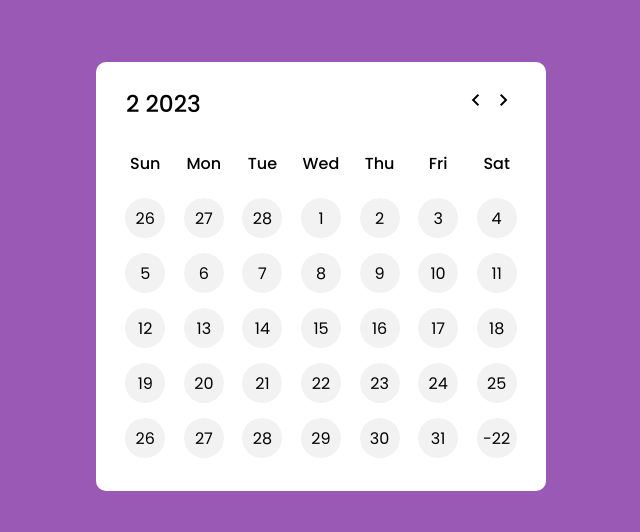
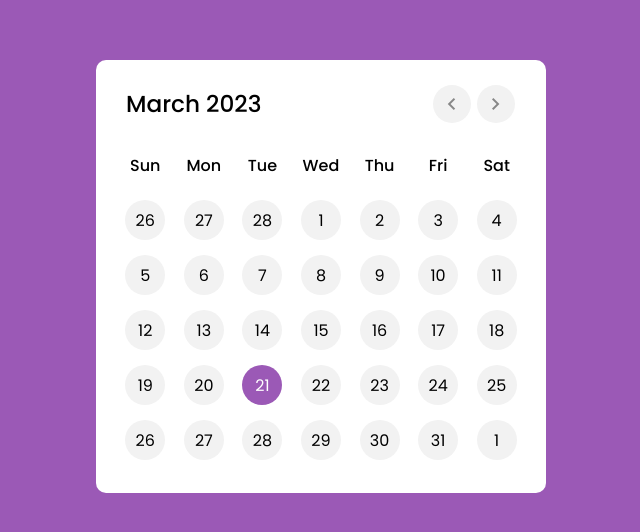
Before and after one commit to lamalex1/Calendar, a plain HTML site: page index.html in a window 1280 px wide. Shown: the part 124-656 px from the top of the page, without its empty margins (319-959 px from the left). Drawn offline with nearby package versions, Linux system fonts and the light colour scheme.

Commit message:
Commit 2

```diff
--- a/script.js
+++ b/script.js
@@ -1,7 +1,6 @@
-console.log("loaded script")
-const currentDate = document.querySelector(".current-date"),
-daysTag = document.querySelector(".days"),
-prevNextIcon = document.querySelectorAll(".icon span");
+const currentDate = document.querySelector(".current-date");
+daysTag = document.querySelector(".days");
+prevNextIcon = document.querySelectorAll(".icons span");
 
 let date = new Date(),
 currYear = date.getFullYear(),
@@ -13,25 +12,25 @@ const months = ["January", "February", "March","April","May","June","July",
 const renderCalendar = () => {
     let firstDayofMonth = new Date(currYear, currMonth, 1).getDay(),
     lastDateofMonth = new Date(currYear, currMonth + 1, 0).getDate(),
-    lastDayofMonth = new Date(currYear, currMonth, lastDateofMonth).getDay(),
+    lastDayofMonth = new Date(currYear, currMonth, lastDateofMonth).getDay();
     lastDateofLastMonth = new Date(currYear, currMonth, 0).getDate();
     let liTag = "";
 
     for (let i = firstDayofMonth; i > 0 ;i --){
-        liTag += `<li class "inactive">${ lastDateofLastMonth - i + 1}</li>`;
+        liTag += `<li class "inactive">${lastDateofLastMonth - i + 1}</li>`;
     }
 
     for (let i = 1; i <= lastDateofMonth; i++) {
         let isToday = i === date.getDate() && currMonth === new Date().getMonth()
                         && currYear === new Date().getFullYear() ? "active" : "";
-        liTag += `<li>${i}</li>`;
+        liTag += `<li class="${isToday}">${i}</li>`;
     }
 
     for (let i = lastDayofMonth; i < 6; i++) {
-        liTag += `<li class "inactive">${i - lastDateofLastMonth + 1}</li>`;
+        liTag += `<li class "inactive">${i - lastDayofMonth + 1}</li>`;
     }
 
-    currentDate.innerText = `${[currMonth]} ${currYear}`;
+    currentDate.innerText = `${months[currMonth]} ${currYear}`;
     daysTag.innerHTML = liTag;
 }
 renderCalendar();
--- a/style.css
+++ b/style.css
@@ -29,11 +29,11 @@ header .current-date{
     font-size: 1.45rem;
     font-weight: 500;
 }
-header .icon span{
+header .icons span{
     height: 38px;
     width: 38px;
     color: #878787;
-    font-size: 1.9rem;
+    font-size: 1.9 rem;
     margin: 0 1px;
     cursor: pointer;
     text-align: center;
```
